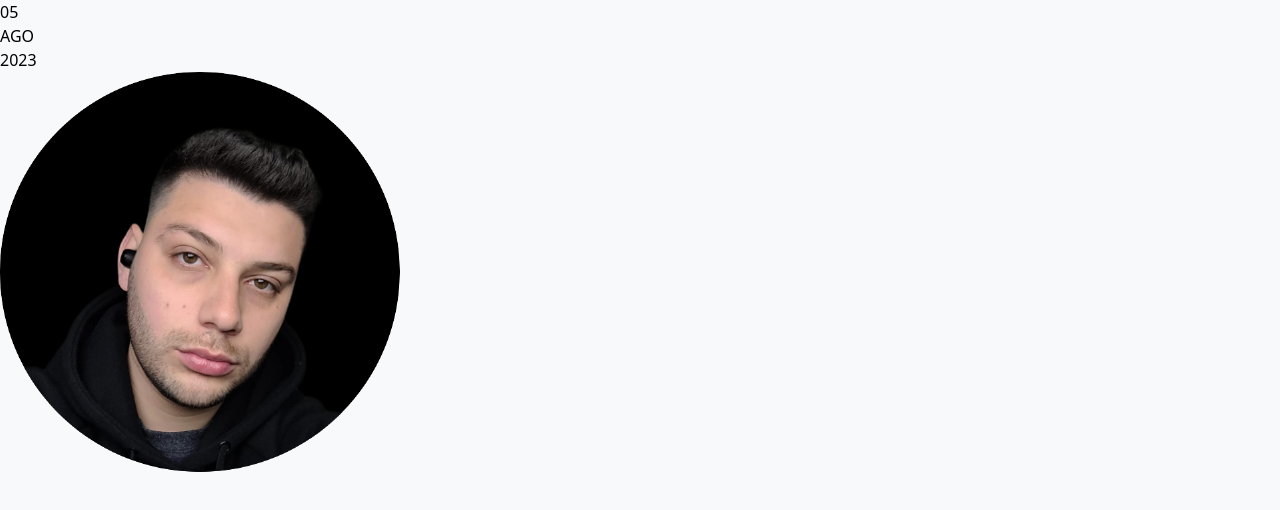
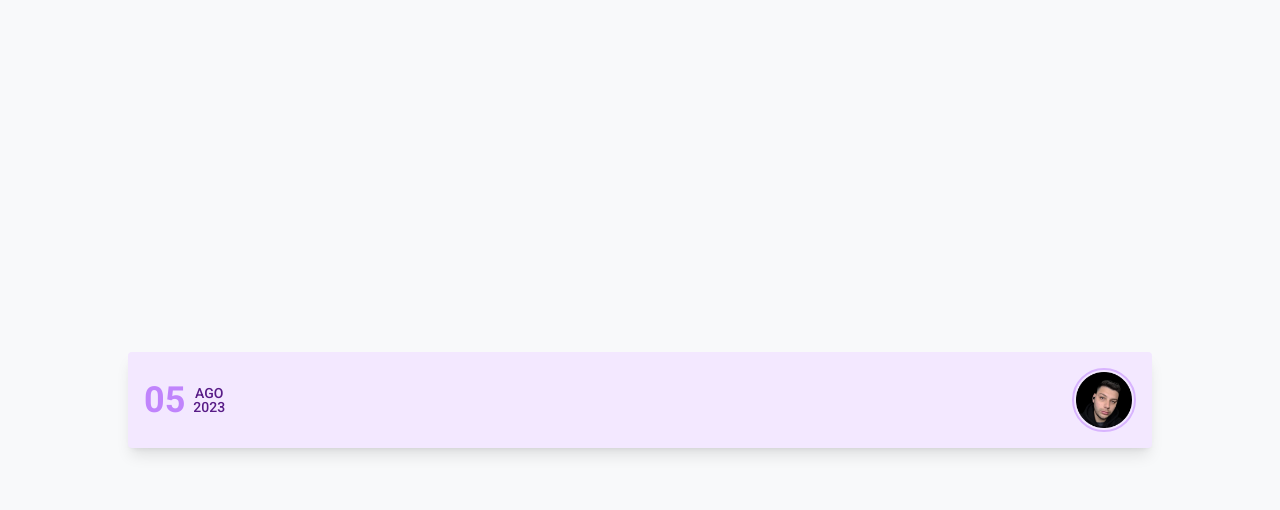
Before and after one commit to leonDenizard/toDoList, a React (Vite) app: page / in a window 1280 px wide. Shown: the top 510 px of the page. Built offline with nearby package versions, Linux system fonts and the light colour scheme.

Commit message:
Estilizado Header do app

```diff
--- a/index.html
+++ b/index.html
@@ -3,6 +3,9 @@
   <head>
     <meta charset="UTF-8" />
     <meta name="viewport" content="width=device-width, initial-scale=1.0" />
+    <link rel="preconnect" href="https://fonts.googleapis.com">
+    <link rel="preconnect" href="https://fonts.gstatic.com" crossorigin>
+    <link href="https://fonts.googleapis.com/css2?family=Inter:wght@300;400;500;600&family=Poppins:ital,wght@0,200;0,300;0,400;0,500;0,600;0,700;0,800;1,500;1,600;1,700;1,800;1,900&family=Roboto:wght@300;400;500;700&display=swap" rel="stylesheet">
     <title>ToDoList</title>
   </head>
   <body>
--- a/src/components/App.jsx
+++ b/src/components/App.jsx
@@ -5,9 +5,9 @@ function App() {
 
 
   return (
-    <main className="bg-primary-color min-h-screen w-full">
+    <main className="bg-primary-color min-h-screen w-full flex justify-center items-center">
 
-      <section>
+      <section className="h-4/5 w-4/5 bg-purple-100 rounded p-4 shadow-lg">
         <Header></Header>
       </section>
 
--- a/src/components/Header/Date.jsx
+++ b/src/components/Header/Date.jsx
@@ -2,11 +2,11 @@ export function Date(){
 
     return(
 
-        <div>
-            <div>05</div>
-            <div>
-                <div>AGO</div>
-                <div>2023</div>
+        <div className="flex items-center font-Roboto gap-2 text-purple-900">
+            <div className="text-4xl font-bold text-purple-400">05</div>
+            <div className="flex flex-col items-center">
+                <div className="font-medium text-sm leading-none">AGO</div>
+                <div className="font-medium text-sm leading-none">2023</div>
             </div>
         </div>
     )
--- a/src/components/Header/Header.jsx
+++ b/src/components/Header/Header.jsx
@@ -4,10 +4,10 @@ import imgProfile from "../../assets/8185711.png"
 export function Header(){
 
     return(
-        <header>
+        <header className="flex justify-between items-center">
             <Date></Date>
-            <div>
-                <img src={imgProfile} alt="Profile image"/>
+            <div className="relative w-16 border-2 border-purple-300 rounded-full p-0.5">
+                <img src={imgProfile} alt="Profile image" className="max-w-full"/>
             </div>
         </header>
     )
--- a/tailwind.config.js
+++ b/tailwind.config.js
@@ -8,6 +8,9 @@ export default {
     extend: {
       colors: {
         'primary-color': '#f8f9fa',
+      },
+      fontFamily:{
+        'Roboto': ['Roboto', 'sans-serif']
       }
     },
   },
```
